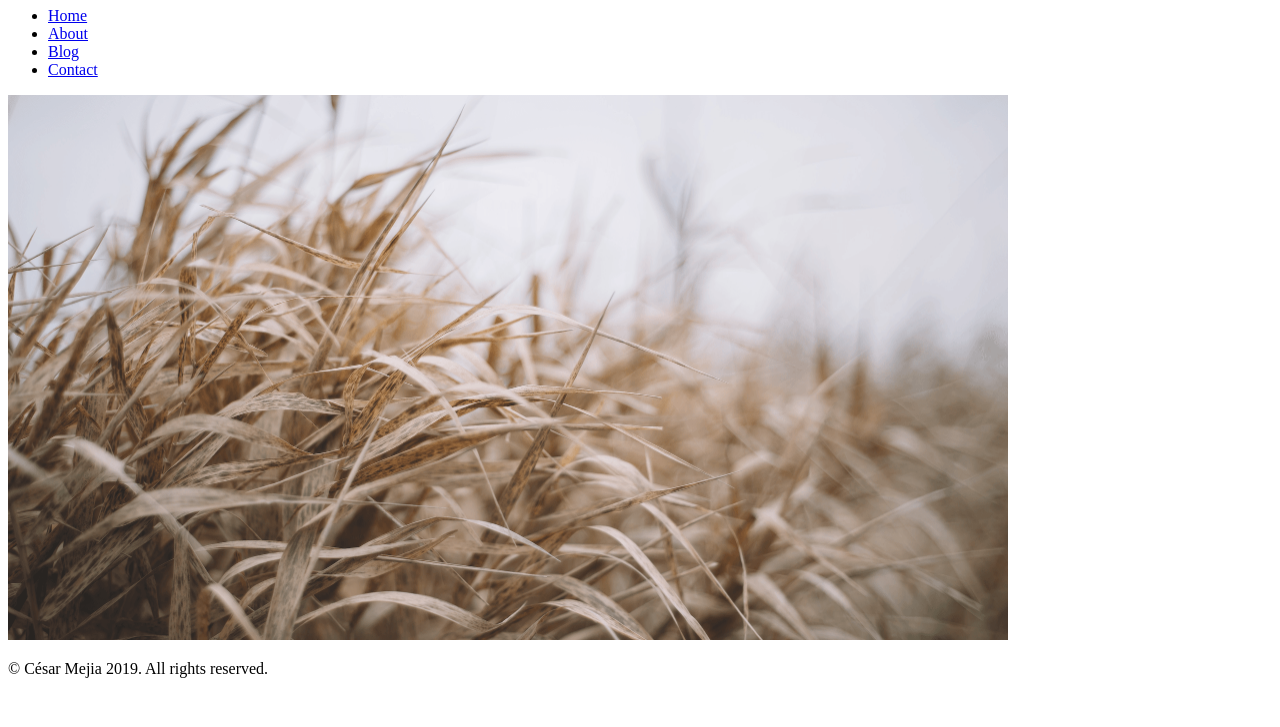
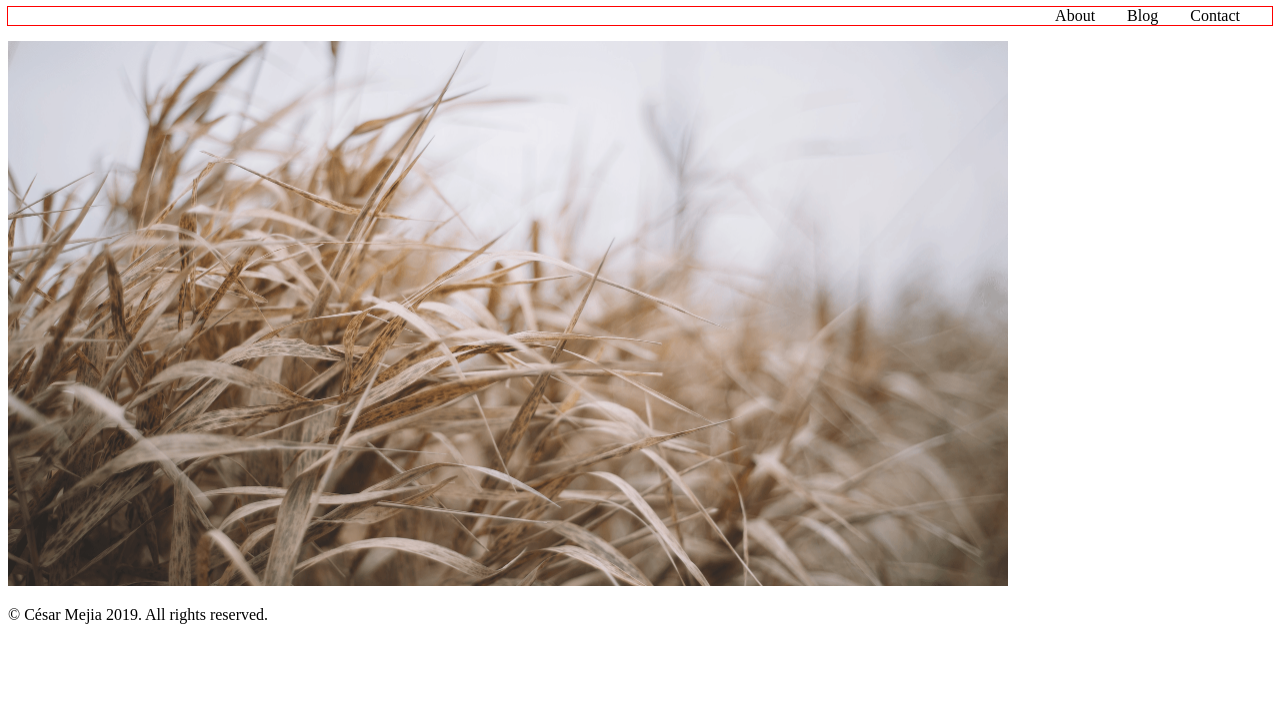
Before and after one commit to cesarnml/portfolio, a Gatsby site: page / in a window 1280 px wide. Shown: the part 73-800 px from the top of the page. Built offline with nearby package versions, Linux system fonts and the light colour scheme; Gatsby itself is replaced by a stand-in of ours.

Commit message:
fixes accessibility issue with navlinks

```diff
--- a/gatsby-config.js
+++ b/gatsby-config.js
@@ -31,7 +31,7 @@ module.exports = {
       resolve: 'gatsby-source-filesystem',
       options: {
         name: 'images',
-        path: `${__dirname}/src/assets/images`,
+        path: `${__dirname}/src/images`,
       },
     },
     {
--- a/src/components/header.js
+++ b/src/components/header.js
@@ -8,18 +8,49 @@ const Header = () => {
         <Link to="/">César Mejia</Link>
       </h1>
       <nav>
-        <ul>
+        <ul
+          style={{
+            display: 'flex',
+            justifyContent: 'flex-end',
+            outline: '1px solid red',
+            listStyle: 'none',
+          }}
+        >
           <li>
-            <Link to="/">Home</Link>
+            <Link
+              style={{
+                textDecoration: 'none',
+                color: 'black',
+                marginRight: '2rem',
+              }}
+              to="/about"
+            >
+              About
+            </Link>
           </li>
           <li>
-            <Link to="/about">About</Link>
+            <Link
+              style={{
+                textDecoration: 'none',
+                color: 'black',
+                marginRight: '2rem',
+              }}
+              to="/blog"
+            >
+              Blog
+            </Link>
           </li>
           <li>
-            <Link to="/blog">Blog</Link>
-          </li>
-          <li>
-            <Link to="/contact">Contact</Link>
+            <Link
+              style={{
+                textDecoration: 'none',
+                color: 'black',
+                marginRight: '2rem',
+              }}
+              to="/contact"
+            >
+              Contact
+            </Link>
           </li>
         </ul>
       </nav>
--- a/src/pages/index.js
+++ b/src/pages/index.js
@@ -13,6 +13,7 @@ export const query = graphql`
           height
           base64
           src
+          srcSet
         }
       }
     }
```
Also changed, not shown: src/images/grass.png (renamed from src/assets/images/grass.png).
